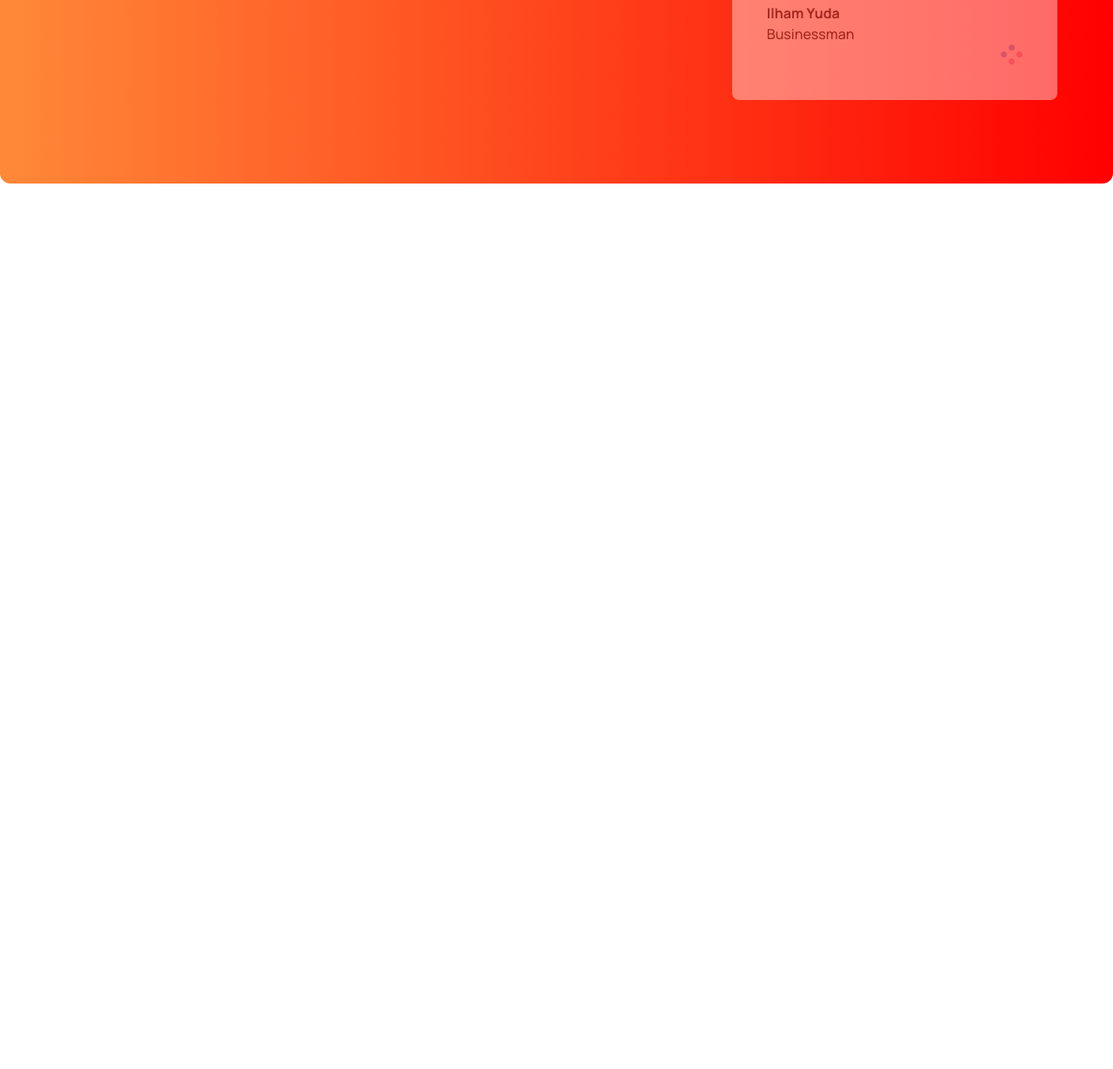
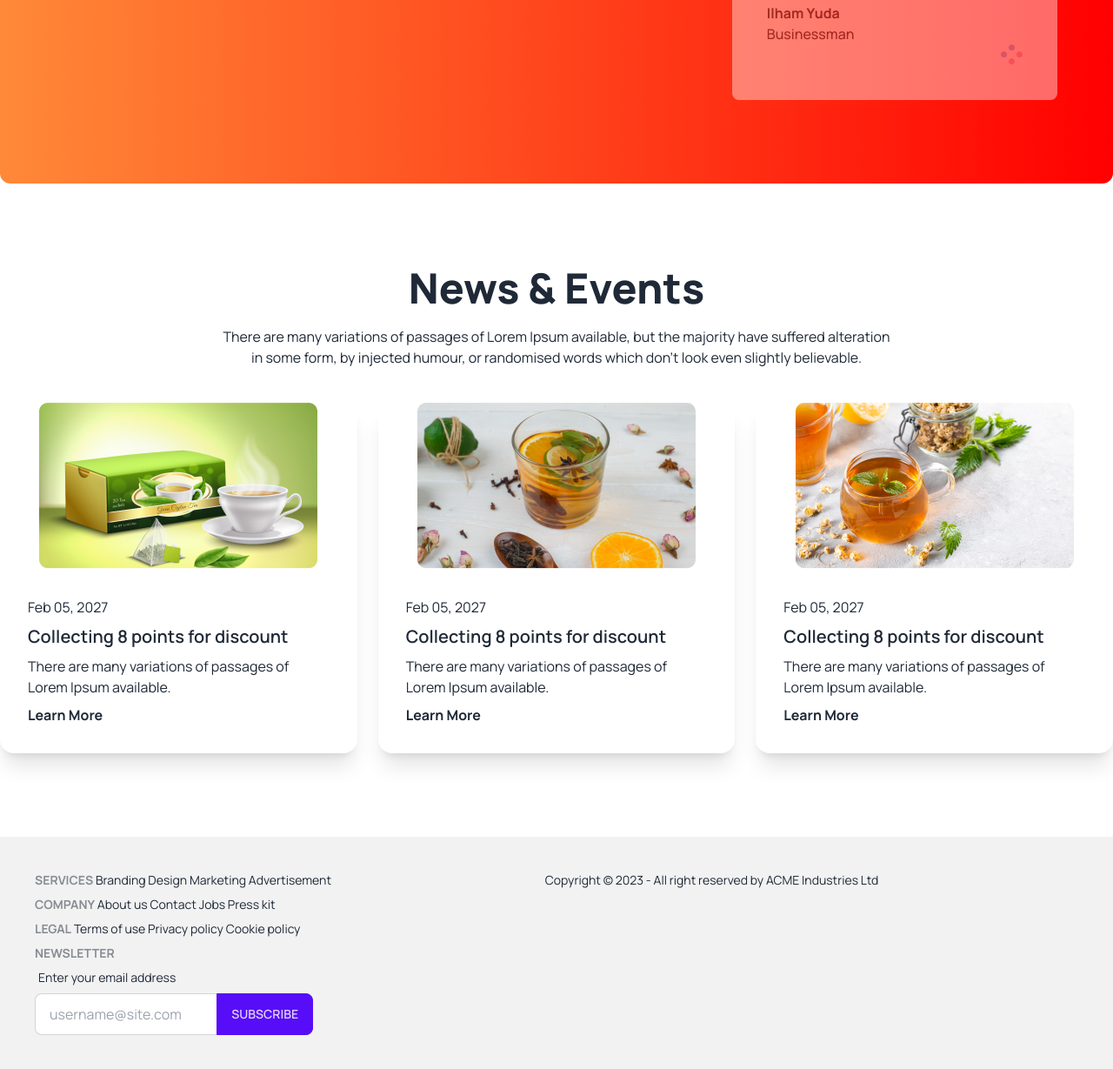
Before and after one commit to SKN178/tea-house-with-daisyUI, a plain HTML site: page index.html in a window 1280 px wide. Shown: the part 2320-3549 px from the top of the page at 87% size. Before the commit the page ends 2627 px from the top, so only its background shows below. Drawn offline with nearby package versions, Linux system fonts and the light colour scheme.

Commit message:
created footer section

```diff
--- a/index.html
+++ b/index.html
@@ -173,9 +173,84 @@
             </div>
           </div>
         </section>
+        <!-- News and event Section-->
+        <section class="text-center my-24">
+          <h2 class="text-5xl font-extrabold mb-5">News & Events</h2>
+          <p class="lg:max-w-3xl mb-10 mx-auto">There are many variations of passages of Lorem Ipsum available, but the majority have suffered alteration in some form, by injected humour, or randomised words which don't look even slightly believable.  </p>
+          <!-- news card container -->
+          <div class="grid gap-6 grid-cols-1 md:grid-cols-2 lg:grid-cols-3">
+           <!-- first Card -->
+           <div class="card bg-base-100 text-left shadow-xl">
+            <figure><img src="/images/news-1.png" alt="Shoes" /></figure>
+            <div class="card-body">
+              <p>Feb 05, 2027</p>
+              <h2 class="card-title">Collecting 8 points for discount</h2>
+              <p>There are many variations of passages of Lorem Ipsum available.</p>
+              <h6 class="font-bold">Learn More</h6>
+              </div>
+              </div>
+           <!-- Second Card -->
+           <div class="card bg-base-100 text-left shadow-xl">
+            <figure><img src="/images/news-2.png" alt="Shoes" /></figure>
+            <div class="card-body">
+              <p>Feb 05, 2027</p>
+              <h2 class="card-title">Collecting 8 points for discount</h2>
+              <p>There are many variations of passages of Lorem Ipsum available.</p>
+              <h6 class="font-bold">Learn More</h6>
+            </div>
+            </div>
+           <!-- first Card -->
+           <div class="card bg-base-100 text-left shadow-xl">
+            <figure><img src="/images/news-3.png" alt="Shoes" /></figure>
+            <div class="card-body">
+              <p>Feb 05, 2027</p>
+              <h2 class="card-title">Collecting 8 points for discount</h2>
+              <p>There are many variations of passages of Lorem Ipsum available.</p>
+              <h6 class="font-bold">Learn More</h6>
+            </div>
+          </div>
+          </div>
+        </section>
     </main>
-    <footer>
+    <footer class="footer p-10 bg-base-200 text-base-content">
+      <div>
+        <div>
+          <span class="footer-title">Services</span>
+          <a class="link link-hover">Branding</a>
+          <a class="link link-hover">Design</a>
+          <a class="link link-hover">Marketing</a>
+          <a class="link link-hover">Advertisement</a>
+        </div>
+        <div>
+          <span class="footer-title">Company</span>
+          <a class="link link-hover">About us</a>
+          <a class="link link-hover">Contact</a>
+          <a class="link link-hover">Jobs</a>
+          <a class="link link-hover">Press kit</a>
+        </div>
+        <div>
+          <span class="footer-title">Legal</span>
+          <a class="link link-hover">Terms of use</a>
+          <a class="link link-hover">Privacy policy</a>
+          <a class="link link-hover">Cookie policy</a>
+        </div>
+        <div>
+          <span class="footer-title">Newsletter</span>
+          <div class="form-control w-80">
+            <label class="label">
+              <span class="label-text">Enter your email address</span>
+            </label>
+            <div class="relative">
+              <input type="text" placeholder="username@site.com" class="input input-bordered w-full pr-16" />
+              <button class="btn btn-primary absolute top-0 right-0 rounded-l-none">Subscribe</button>
+            </div>
+          </div>
+        </div>
+      </div>
+      <div>
+        <p>Copyright © 2023 - All right reserved by ACME Industries Ltd</p>
+      </div>
+    </footer>
 
-    </footer>
 </body>
 </html>
```
